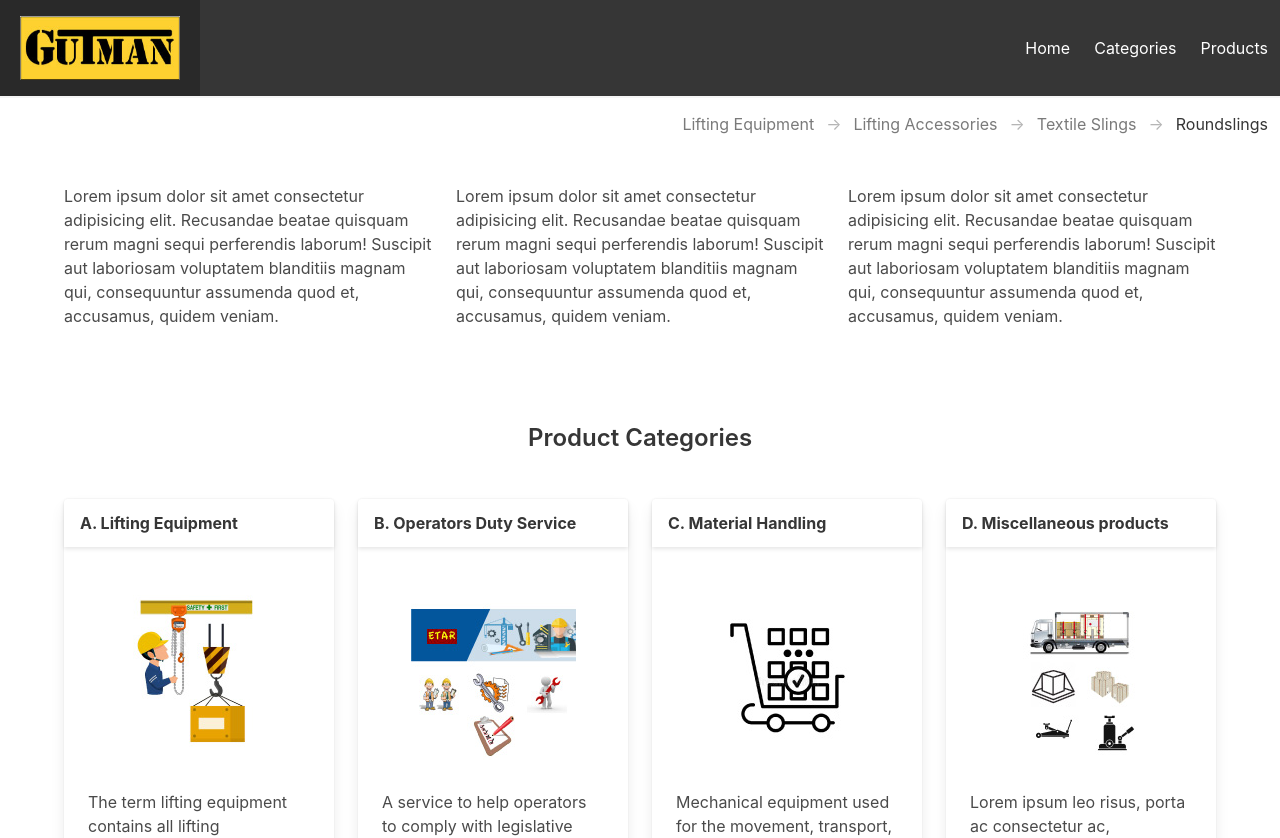
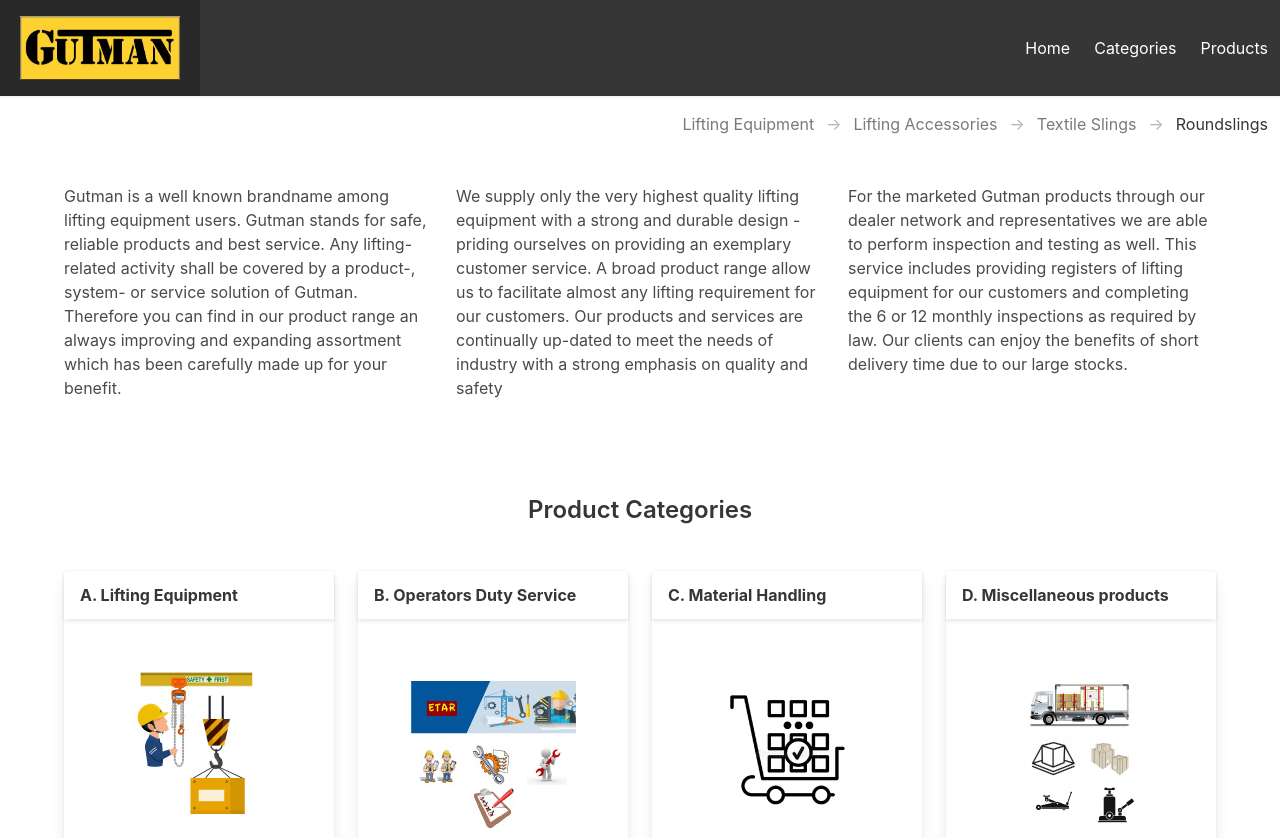
Before and after one commit to cohun/nextGutmanWeb, a Next.js app: page / in a window 1280 px wide. Shown: the top 838 px of the page. Built offline with nearby package versions, Linux system fonts and the light colour scheme.

Commit message:
Add text to greeting page

```diff
--- a/pages/index.js
+++ b/pages/index.js
@@ -41,26 +41,32 @@ export default function Home() {
           <div className="columns">
             <div className="column">
               <p>
-                Lorem ipsum dolor sit amet consectetur adipisicing elit.
-                Recusandae beatae quisquam rerum magni sequi perferendis
-                laborum! Suscipit aut laboriosam voluptatem blanditiis magnam
-                qui, consequuntur assumenda quod et, accusamus, quidem veniam.
+                Gutman is a well known brandname among lifting equipment users.
+                Gutman stands for safe, reliable products and best service. Any
+                lifting-related activity shall be covered by a product-, system-
+                or service solution of Gutman. Therefore you can find in our
+                product range an always improving and expanding assortment which
+                has been carefully made up for your benefit.
               </p>
             </div>
             <div className="column">
               <p>
-                Lorem ipsum dolor sit amet consectetur adipisicing elit.
-                Recusandae beatae quisquam rerum magni sequi perferendis
-                laborum! Suscipit aut laboriosam voluptatem blanditiis magnam
-                qui, consequuntur assumenda quod et, accusamus, quidem veniam.
+                We supply only the very highest quality lifting equipment with a
+                strong and durable design - priding ourselves on providing an
+                exemplary customer service. A broad product range allow us to
+                facilitate almost any lifting requirement for our customers. Our
+                products and services are continually up-dated to meet the needs
+                of industry with a strong emphasis on quality and safety
               </p>
             </div>
             <div className="column">
               <p>
-                Lorem ipsum dolor sit amet consectetur adipisicing elit.
-                Recusandae beatae quisquam rerum magni sequi perferendis
-                laborum! Suscipit aut laboriosam voluptatem blanditiis magnam
-                qui, consequuntur assumenda quod et, accusamus, quidem veniam.
+                For the marketed Gutman products through our dealer network and
+                representatives we are able to perform inspection and testing as
+                well. This service includes providing registers of lifting
+                equipment for our customers and completing the 6 or 12 monthly
+                inspections as required by law. Our clients can enjoy the
+                benefits of short delivery time due to our large stocks.
               </p>
             </div>
           </div>
```
